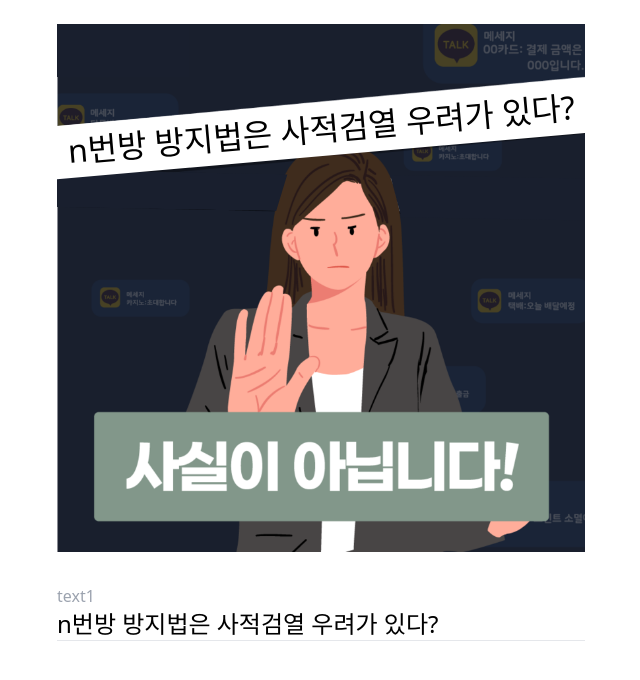
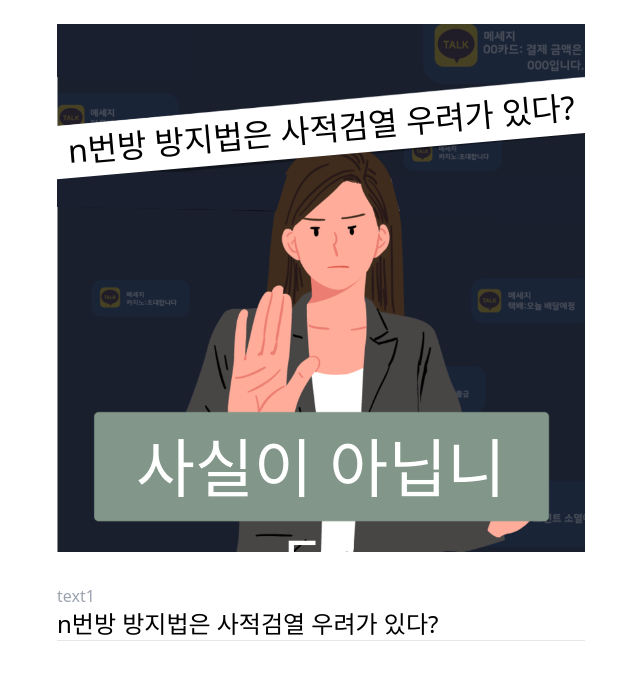
Before and after one commit to AMATEURTOSS/not_true_generator, a Next.js app: page / in a window 1280 px wide. Shown: the top 680 px of the page, without its empty margins (319-959 px from the left). Built offline with nearby package versions, Linux system fonts and the light colour scheme.

Commit message:
feat: add isTrue hider

```diff
--- a/components/ImageEditor.tsx
+++ b/components/ImageEditor.tsx
@@ -2,6 +2,7 @@ import { FC, CSSProperties } from "react";
 
 interface ImageEditorProps {
   text1: string;
+  isTrue: boolean;
 }
 
 const bannerHideDivStyle: CSSProperties = {
@@ -50,13 +51,28 @@ const text3HideDivStyle: CSSProperties = {
   backgroundColor: "#191F2E",
 };
 
-const ImageEditor: FC<ImageEditorProps> = ({ text1 }): JSX.Element => {
+const isTrueDivStyle: CSSProperties = {
+  position: "absolute",
+  top: "75%",
+  left: "10%",
+  width: "80%",
+  height: "19%",
+  fontSize: "clamp(1rem, 10vw, 4rem)",
+  textAlign: "center",
+  color: "white",
+  backgroundColor: "#82978A",
+};
+
+const ImageEditor: FC<ImageEditorProps> = ({ text1, isTrue }): JSX.Element => {
   return (
     <div className="relative overflow-hidden">
       <div style={bannerHideDivStyle} />
       <div style={text1HideDivStyle}>{text1}</div>
       <div style={text2HideDivStyle} />
       <div style={text3HideDivStyle} />
+      <div style={isTrueDivStyle}>
+        {isTrue ? "사실이 맞습니다!" : "사실이 아닙니다!"}
+      </div>
       <img src="/not_true.png" alt="not_true" className="w-full" />
     </div>
   );
--- a/pages/index.tsx
+++ b/pages/index.tsx
@@ -11,7 +11,7 @@ const Home: NextPage = () => {
 
   return (
     <div className="m-auto w-full max-w-xl p-6">
-      <ImageEditor text1={text1} />
+      <ImageEditor text1={text1} isTrue={isTrue} />
       <TextInput label="text1" text={text1} setText={setText1} />
     </div>
   );
```
